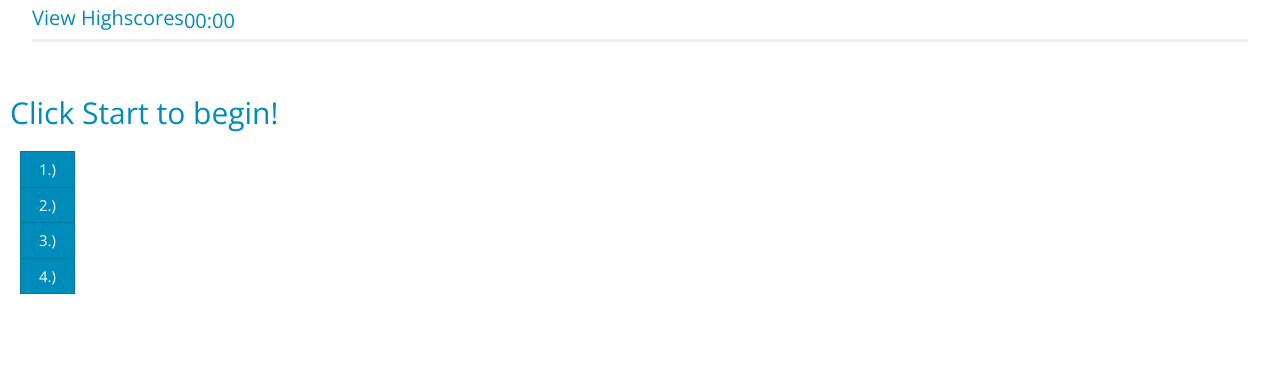
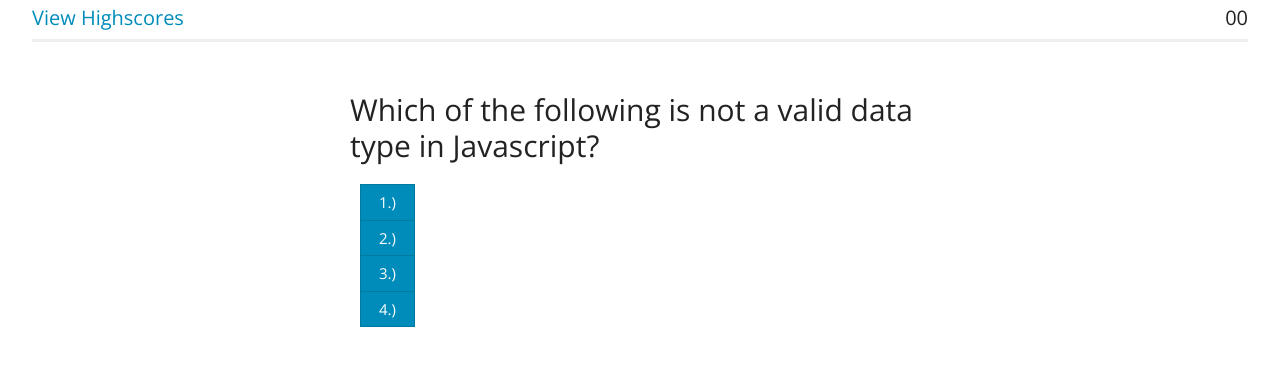
Before and after one commit to ryangautier1/04-Code-Quiz, a plain HTML site: page index.html in a window 1280 px wide. Drawn offline with nearby package versions, Linux system fonts and the light colour scheme.

Commit message:
rename array of questions, fix tag in index, begin runQuiz function

```diff
--- a/index.html
+++ b/index.html
@@ -18,8 +18,8 @@
 
     <header>
         <!--Button for viewing highscores-->
-        <a href="highscores.html" id="viewHighscores">View Highscores</div>
-        <div id="timer">00:00</div>
+        <a href="highscores.html" id="viewHighscores">View Highscores</a>
+        <div id="timer">00</div>
     </header>
 
     <section>
--- a/script.js
+++ b/script.js
@@ -1,7 +1,7 @@
 var timer = document.getElementById("timer");
 var questionDisplayed = document.getElementById("question");
 
-var questions = [{
+var quiz = [{
     title: "Which of the following is not a valid data type in Javascript?",
     choices: ["1.) Number", "2.) String", "3.) Boolean", "4.) Array"],
     answer: "4.) Array"
@@ -125,4 +125,9 @@ var questions = [{
     answer: '1.) Yes'
 }];
 
-console.log(questions[1].title);
+function runQuiz() {
+    var question = document.getElementById("question");
+    question.textContent = quiz[0].title;
+}
+
+runQuiz();
```
